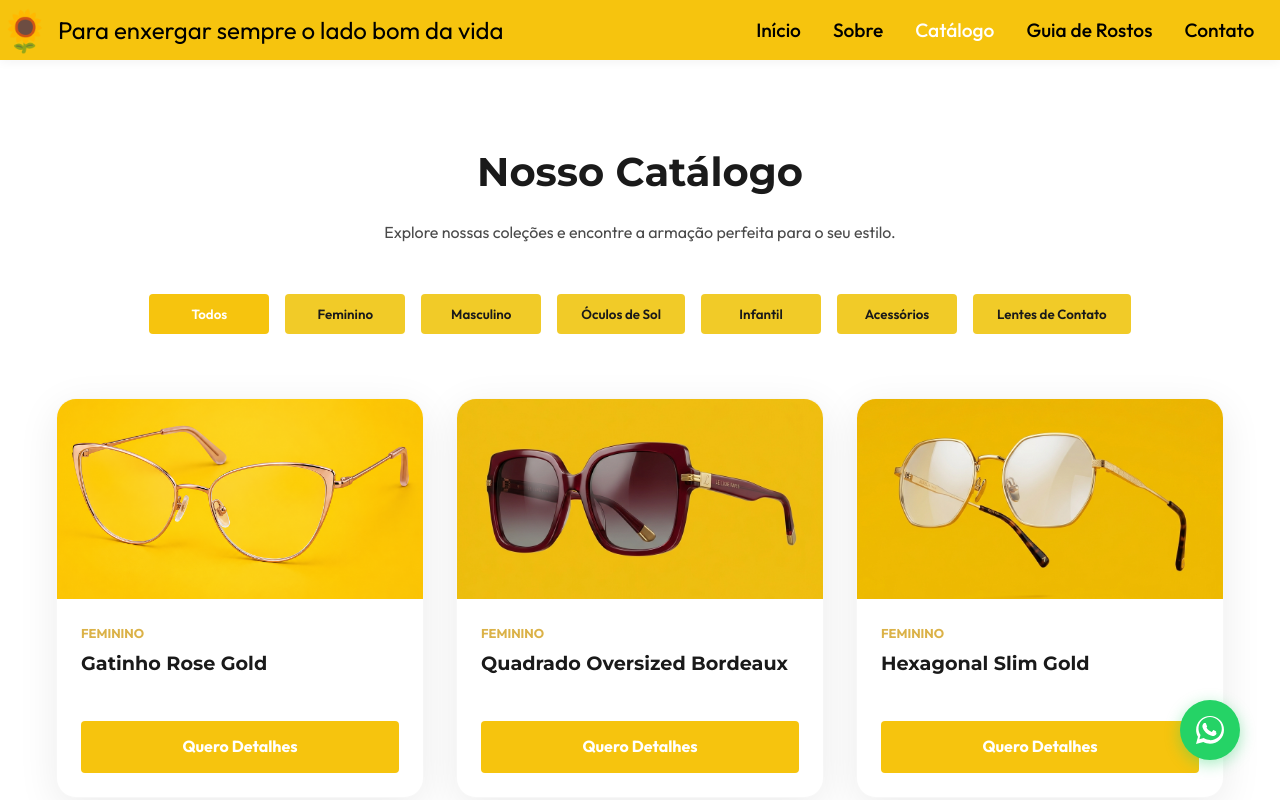
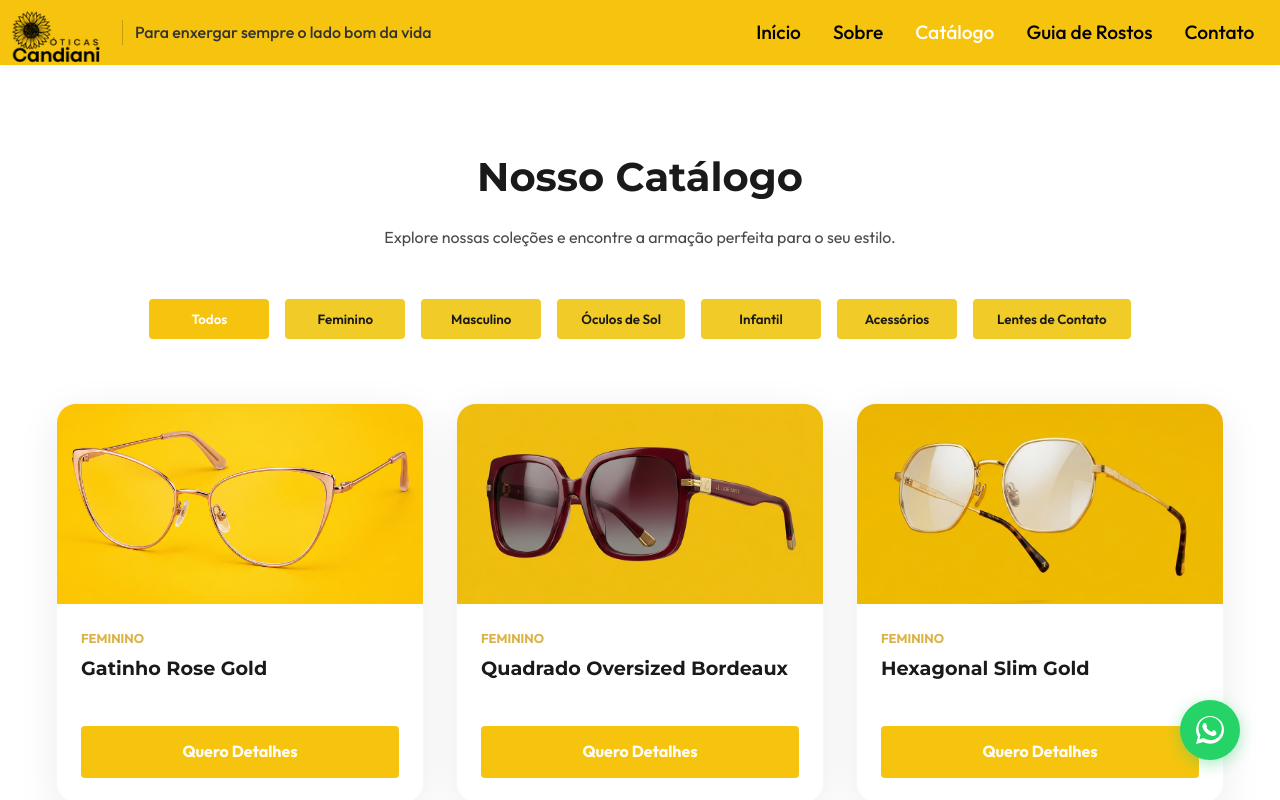
Before and after one commit to negojapis/-ticas-Candiani, a Next.js app: page /catalogo in a window 1280 px wide. Shown: the top 800 px of the page. Built offline with nearby package versions, Linux system fonts and the light colour scheme.

Commit message:
feat: refine logo layout, add lucide icons, update about section and swap video

```diff
--- a/src/app/catalogo/[id]/page.tsx
+++ b/src/app/catalogo/[id]/page.tsx
@@ -1,4 +1,5 @@
 import Link from 'next/link';
+import Image from 'next/image';
 import Footer from '@/components/Footer';
 import ProductGallery from '@/components/ProductGallery';
 import { products } from '@/data/products';
@@ -18,7 +19,9 @@ export default async function ProdutoDetalhe({ params }: { params: Promise<{ id:
         <div className="header-content">
           <div className="logo">
             <Link href="/" style={{ display: 'flex', alignItems: 'center', gap: '8px' }}>
-              <span style={{ fontSize: '2.5rem', lineHeight: 0 }}>🌻</span>
+              <div style={{ display: 'flex', alignItems: 'center', height: '45px' }}>
+                <Image src="/images/logo-oticas-candiani-site-200x200.png" alt="Óticas Candiani" width={180} height={180} style={{ margin: '-65px -35px' }} />
+              </div>
               <span className="logo-text">Para enxergar sempre o lado bom da vida</span>
             </Link>
           </div>
--- a/src/app/catalogo/page.tsx
+++ b/src/app/catalogo/page.tsx
@@ -2,6 +2,7 @@
 
 import { useState } from 'react';
 import Link from 'next/link';
+import Image from 'next/image';
 import Footer from '@/components/Footer';
 import { products } from '@/data/products';
 
@@ -20,7 +21,9 @@ export default function Catalogo() {
         <div className="header-content">
           <div className="logo">
             <Link href="/" style={{ display: 'flex', alignItems: 'center', gap: '8px' }}>
-              <span style={{ fontSize: '2.5rem', lineHeight: 0 }}>🌻</span>
+              <div style={{ display: 'flex', alignItems: 'center', height: '45px' }}>
+                <Image src="/images/logo-oticas-candiani-site-200x200.png" alt="Óticas Candiani" width={180} height={180} style={{ margin: '-65px -35px' }} />
+              </div>
               <span className="logo-text">Para enxergar sempre o lado bom da vida</span>
             </Link>
           </div>
--- a/src/app/globals.css
+++ b/src/app/globals.css
@@ -112,9 +112,27 @@ button {
 }
 
 .logo-text {
-  color: #000000;
-  font-weight: normal;
-  font-size: 1.5rem;
+  color: #333333;
+  font-weight: 500;
+  font-size: 1rem;
+
+  /* Estado inicial escondido */
+  max-width: 0;
+  opacity: 0;
+  padding-left: 0;
+  margin-left: 0;
+  border-left: 1px solid transparent;
+  overflow: hidden;
+  white-space: nowrap;
+  transition: all 0.5s cubic-bezier(0.4, 0, 0.2, 1);
+}
+
+.logo:hover .logo-text {
+  max-width: 400px;
+  opacity: 1;
+  padding-left: 12px;
+  margin-left: 4px;
+  border-left: 1px solid rgba(0,0,0,0.2);
 }
 
 .header-content {
--- a/src/components/ExitIntentPopup.tsx
+++ b/src/components/ExitIntentPopup.tsx
@@ -1,6 +1,7 @@
 'use client';
 
 import React, { useState, useEffect } from 'react';
+import Image from 'next/image';
 
 export default function ExitIntentPopup() {
   const [isOpen, setIsOpen] = useState(false);
@@ -54,7 +55,11 @@ export default function ExitIntentPopup() {
           &times;
         </button>
         <div className="exit-content">
-          <span style={{ fontSize: '3rem', display: 'block', marginBottom: '1rem' }}>🌻</span>
+          <div style={{ marginBottom: '1rem', display: 'flex', justifyContent: 'center' }}>
+            <div style={{ display: 'flex', alignItems: 'center', height: '56px' }}>
+              <Image src="/images/logo-oticas-candiani-site-200x200.png" alt="Logo Óticas Candiani" width={200} height={200} style={{ margin: '-72px -35px' }} />
+            </div>
+          </div>
           <h2 className="exit-title">Já vai?</h2>
           <p className="exit-desc">
             Deixe seu WhatsApp com a gente! Nossa equipe de especialistas vai entrar em contato para ajudar você a encontrar os óculos perfeitos, sem compromisso.
--- a/src/components/Footer.tsx
+++ b/src/components/Footer.tsx
@@ -1,4 +1,5 @@
 import Link from 'next/link';
+import Image from 'next/image';
 
 export default function Footer() {
   return (
@@ -8,7 +9,9 @@ export default function Footer() {
         <div className="footer-col brand-col">
           <Link href="/">
             <span style={{ color: 'var(--color-primary)', fontWeight: 'bold', fontSize: '1.8rem', display: 'flex', alignItems: 'center', gap: '8px', marginBottom: '1rem' }}>
-              <span style={{fontSize: '2rem'}}>🌻</span> Óticas Candiani
+              <div style={{ display: 'flex', alignItems: 'center', height: '40px' }}>
+                <Image src="/images/logo-oticas-candiani-site-200x200.png" alt="Logo Óticas Candiani" width={150} height={150} style={{ margin: '-55px -25px' }} />
+              </div>
             </span>
           </Link>
           <p className="footer-desc">
```
Also changed, not shown: src/app/page.tsx (+19 -7 lines), src/components/AboutSection.tsx (+7 -6 lines), public/images/logo-oticas-candiani-site-200x200.png (added), 1 other file (tests, documents, lock files or other folders).
